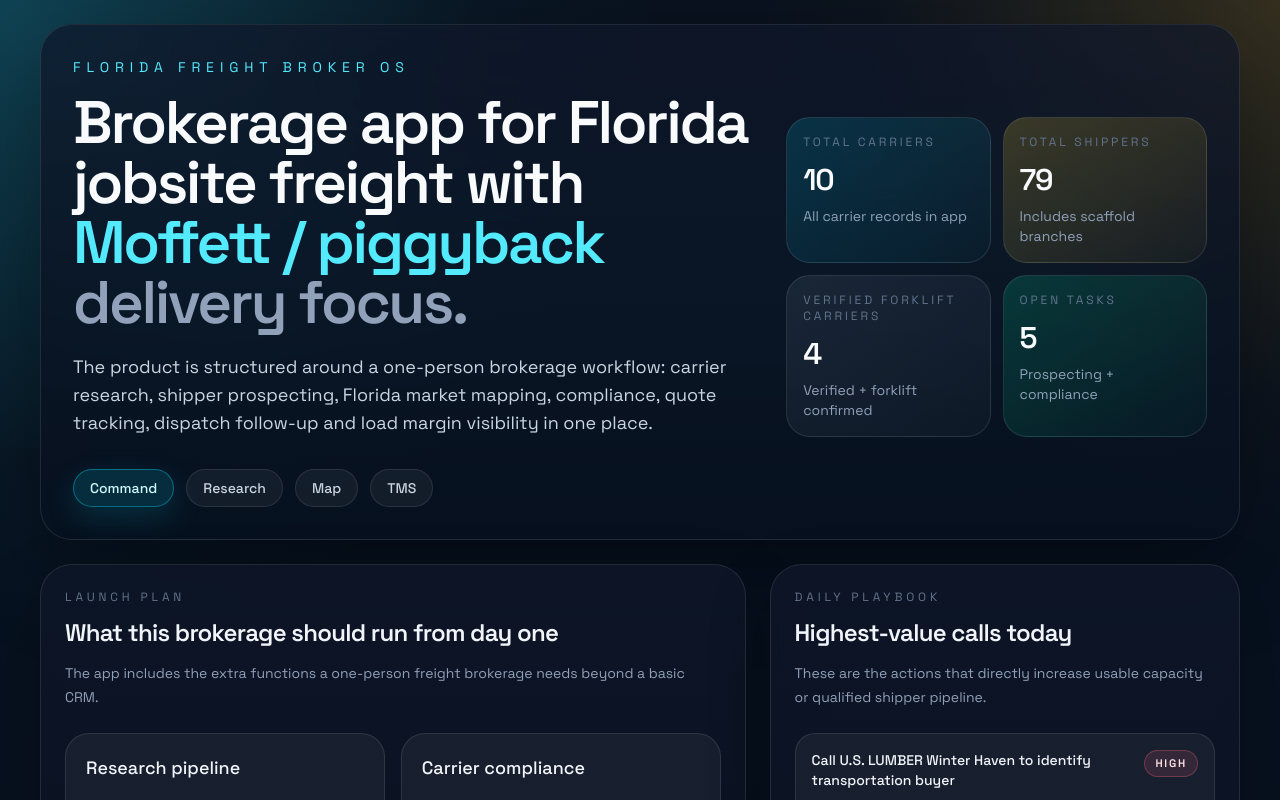
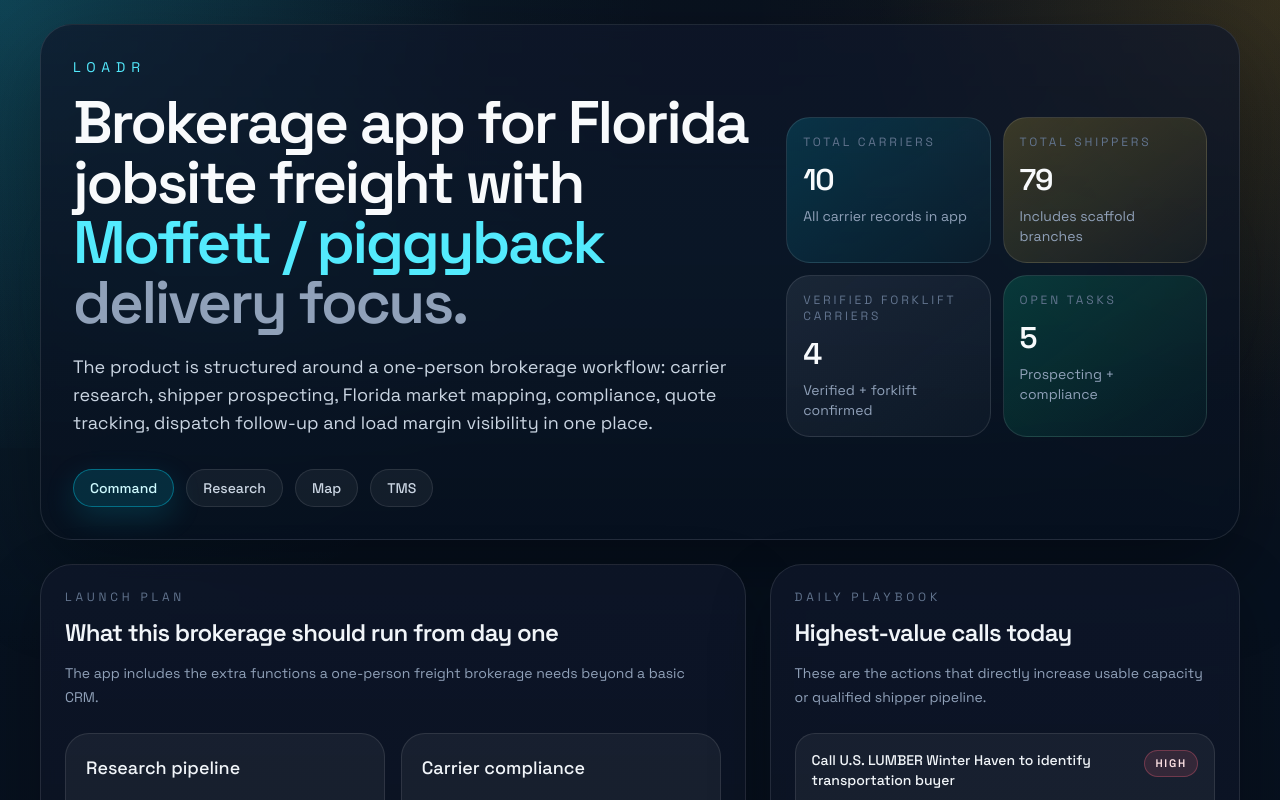
Before and after one commit to edgaremiliopr/Loadr2, a Next.js app: page / in a window 1280 px wide. Shown: the top 800 px of the page. Built offline with nearby package versions, Linux system fonts and the light colour scheme.

Commit message:
Rename project to Loadr

```diff
--- a/package.json
+++ b/package.json
@@ -1,5 +1,5 @@
 {
-  "name": "florida-freight-broker-os",
+  "name": "loadr",
   "version": "0.1.0",
   "private": true,
   "scripts": {
--- a/src/app/layout.tsx
+++ b/src/app/layout.tsx
@@ -14,7 +14,7 @@ const ibmPlexMono = IBM_Plex_Mono({
 });
 
 export const metadata: Metadata = {
-  title: "Florida Freight Broker OS",
+  title: "Loadr",
   description:
     "Research, mapping and TMS workspace for a Florida freight brokerage focused on jobsite deliveries that need truck-mounted forklifts, piggybacks or Moffetts.",
 };
--- a/src/components/freight-dashboard.tsx
+++ b/src/components/freight-dashboard.tsx
@@ -176,7 +176,7 @@ export function FreightDashboard() {
           <div className="flex flex-col gap-8 lg:flex-row lg:items-end lg:justify-between">
             <div className="max-w-3xl">
               <p className="text-sm uppercase tracking-[0.42em] text-cyan-300">
-                Florida Freight Broker OS
+                Loadr
               </p>
               <h1 className="mt-4 max-w-4xl text-4xl font-semibold tracking-[-0.04em] text-slate-50 sm:text-5xl lg:text-6xl">
                 Brokerage app for Florida jobsite freight with
```
Also changed, not shown: 2 other files (tests, documents, lock files or other folders).
